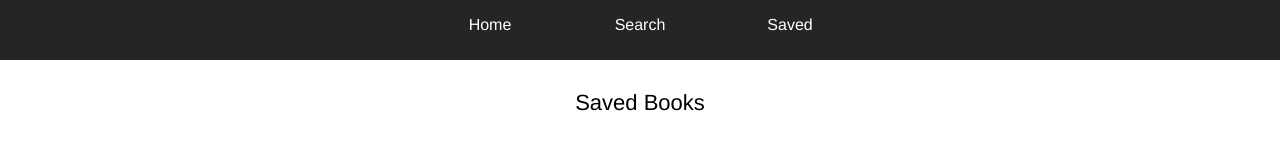
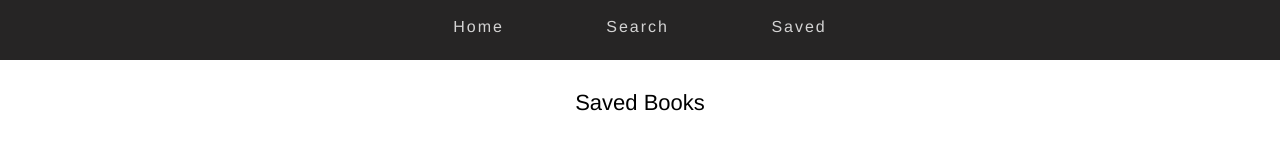
Before and after one commit to spencej4/google_books_app, a React (Create React App) app: page /saved in a window 1280 px wide. Shown: the top 160 px of the page. Built offline with nearby package versions, Linux system fonts and the light colour scheme.

Commit message:
updates styling

```diff
--- a/src/App.css
+++ b/src/App.css
@@ -48,10 +48,52 @@ body {
   background: rgba(38, 37, 37, 1);
 }
 
+.link-container {
+  width: 150px;
+  position: relative;
+  margin: 0 4%;
+}
+
 .header-link {
-  width: 150px;
+  width: auto;
+  margin-top: 1.5%;
   display: inline-block;
   text-decoration: none;
+  color: lightgrey;
+  line-height: 1;
+  letter-spacing: 2px;
+  position: relative;
+  transition: color .5s;
+  transition-property: color;
+  transition-duration: 0.5s;
+  transition-timing-function: ease;
+  transition-delay: 0s;
+}
+
+.header-link:before {
+  content: "";
+  position: absolute;
+  width: 100%;
+  height: 1px;
+  bottom: -8px;
+  left: 0;
+  background-color: rgba(31, 184, 225);
+  visibility: hidden;
+  -webkit-transform: scaleX(0);
+  transform: scaleX(0);
+  transition: all .3s;
+  transition-duration: 0.3s;
+  transition-timing-function: ease;
+}
+
+.header-link:hover:before {
+  visibility: visible;
+  -webkit-transform: scaleX(1);
+  transform: scaleX(1);
+  color: pink;
+}
+
+.header-link:hover, .active{
   color: white;
 }
 /* =============================================================================== */
@@ -117,9 +159,9 @@ body {
 
 .search-bar input {
     width: 555px;
-    height: 45px;
-    line-height: 45px;
-    padding: 0 62px;
+    height: 40px;
+    line-height: 46px;
+    padding: 0 62px 3px 62px;
     border: none;
     font-size: 14px;
 }
@@ -265,16 +307,21 @@ a {
     height: 28px;
     padding-top: 6px;
     margin: auto;
-    border-radius: 15px;
-    background: rgba(241, 82, 68, 0.7);
+    border-radius: 10px;
+    background: rgba(31, 184, 225, 0.7);
     cursor: pointer;
     color: white;
     text-align: center;
     position: absolute;
+    transition: color .4s;
+    transition-property: background-color;
+    transition-duration: 0.4s;
+    transition-timing-function: ease;
+    transition-delay: 0s
 }
 
 .add-book-button:hover {
-  background-color: rgba(44, 44, 44, 1);
+  background-color: rgb(1, 8, 11);
 }
 /* =================================================================== */
 .saved {
--- a/src/components/Header/index.js
+++ b/src/components/Header/index.js
@@ -5,13 +5,13 @@ export default class MainMenu extends React.Component {
     render(){
         return (
             <div className='header'>
-                <Link to="/">
+                <Link to="/" className='link-container'>
                     <p className='header-link'>Home</p>
                 </Link>
-                <Link to="/search">
+                <Link to="/search" className='link-container'>
                     <p className='header-link'>Search</p>
                 </Link>
-                <Link to="/saved">
+                <Link to="/saved" className='link-container'>
                     <p className='header-link'>Saved</p>
                 </Link>
 
```
